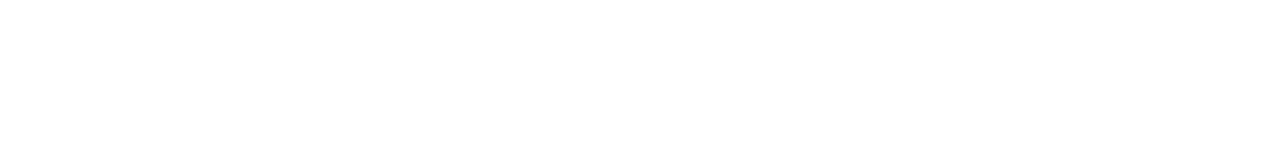
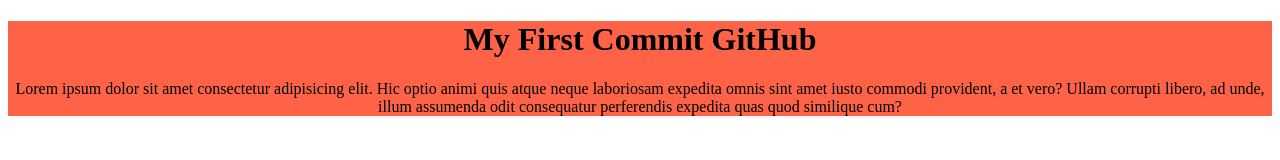
Before and after one commit to EbrahimEh/practice-again, a plain HTML site: page index.html in a window 1280 px wide. Drawn offline with Linux system fonts and the light colour scheme.

Commit message:
added the first blog

```diff
--- a/index.html
+++ b/index.html
@@ -4,8 +4,12 @@
     <meta charset="UTF-8">
     <meta name="viewport" content="width=device-width, initial-scale=1.0">
     <title>Yes, i can do it</title>
+    <link rel="stylesheet" href="style.css">
 </head>
 <body>
-
+    <div>
+        <h1>My First Commit GitHub</h1>
+        <p>Lorem ipsum dolor sit amet consectetur adipisicing elit. Hic optio animi quis atque neque laboriosam expedita omnis sint amet iusto commodi provident, a et vero? Ullam corrupti libero, ad unde, illum assumenda odit consequatur perferendis expedita quas quod similique cum?</p>
+    </div>
 </body>
 </html>
--- /dev/null
+++ b/style.css
@@ -0,0 +1,4 @@
+div{
+    background-color: tomato;
+    text-align: center;
+}
```
